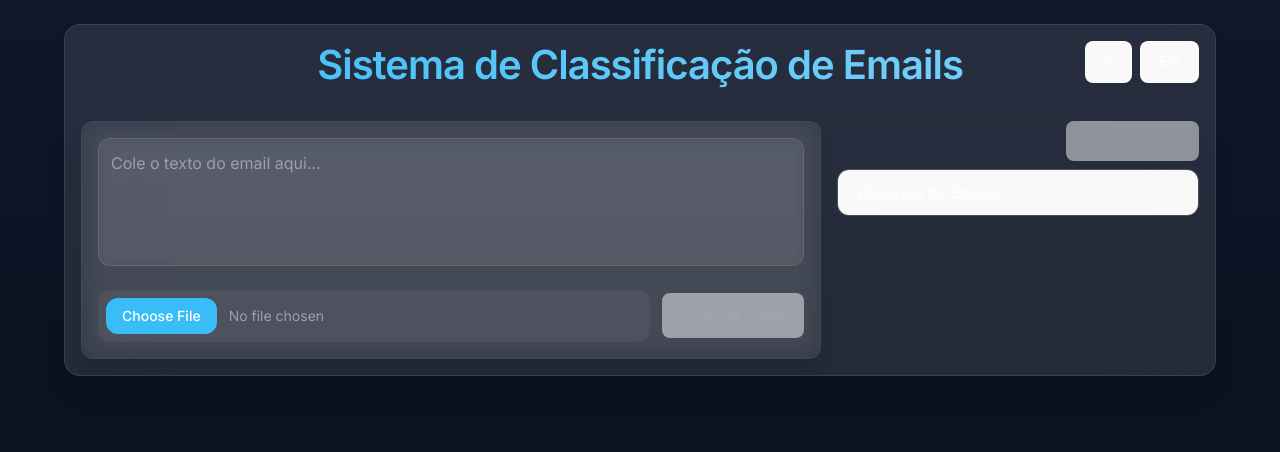
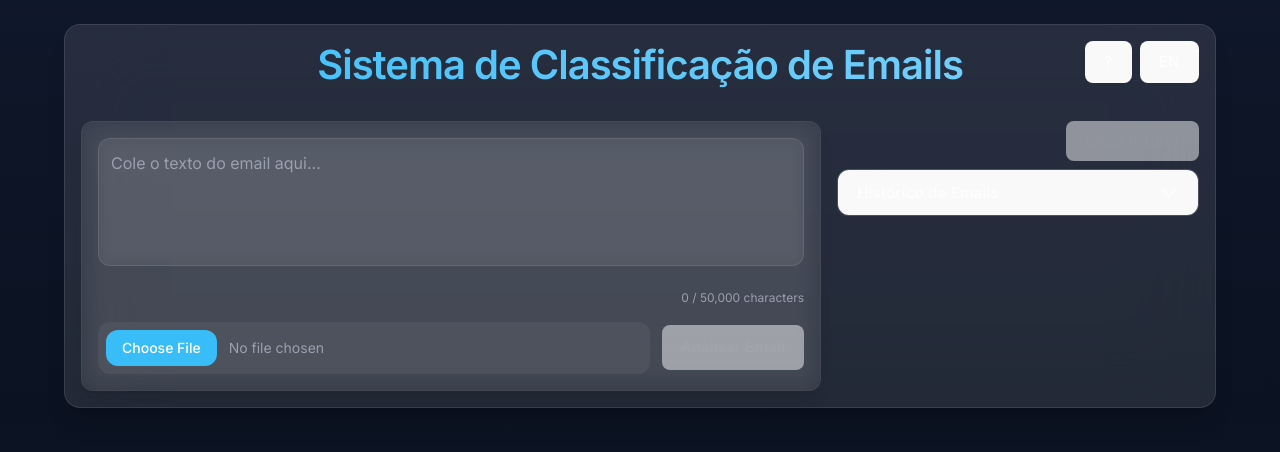
Before and after one commit to LSkevi/Email-Categorizer, a React (Vite) app in the folder frontend/: page / in a window 1280 px wide. Shown: the top 452 px of the page. Built offline with nearby package versions, Linux system fonts and the light colour scheme.

Commit message:
Fix 422 character limit errors - increase backend limit to 50k chars, add better error handling, and character counter

```diff
--- a/frontend/src/Components/UploadForm.jsx
+++ b/frontend/src/Components/UploadForm.jsx
@@ -51,6 +51,25 @@ export default function UploadForm({ setResult }) {
         });
 
         if (!response.ok) {
+          if (response.status === 422) {
+            // Handle validation errors specifically
+            try {
+              const errorData = await response.json();
+              const validationErrors = errorData.detail;
+              let errorMessage = "Validation error";
+
+              if (Array.isArray(validationErrors) && validationErrors.length > 0) {
+                // Extract the validation error message
+                errorMessage = validationErrors[0].msg || validationErrors[0].message || errorMessage;
+              } else if (typeof validationErrors === 'string') {
+                errorMessage = validationErrors;
+              }
+
+              throw new Error(errorMessage);
+            } catch {
+              throw new Error("Text validation failed. Please check your input length.");
+            }
+          }
           throw new Error(`HTTP ${response.status}: ${response.statusText}`);
         }
 
@@ -112,6 +131,21 @@ export default function UploadForm({ setResult }) {
           </div>
         )}
       </div>
+
+      {/* Character counter */}
+      {!file && (
+        <div className="flex justify-end">
+          <span className={`text-xs ${
+            texto.length > 45000
+              ? 'text-red-400'
+              : texto.length > 40000
+                ? 'text-yellow-400'
+                : 'text-gray-400'
+          }`}>
+            {texto.length.toLocaleString()} / 50,000 characters
+          </span>
+        </div>
+      )}
 
       <div className="flex items-center gap-3">
         <div className="flex-1 relative group">
```
Also changed, not shown: 1 other file (tests, documents, lock files or other folders).
